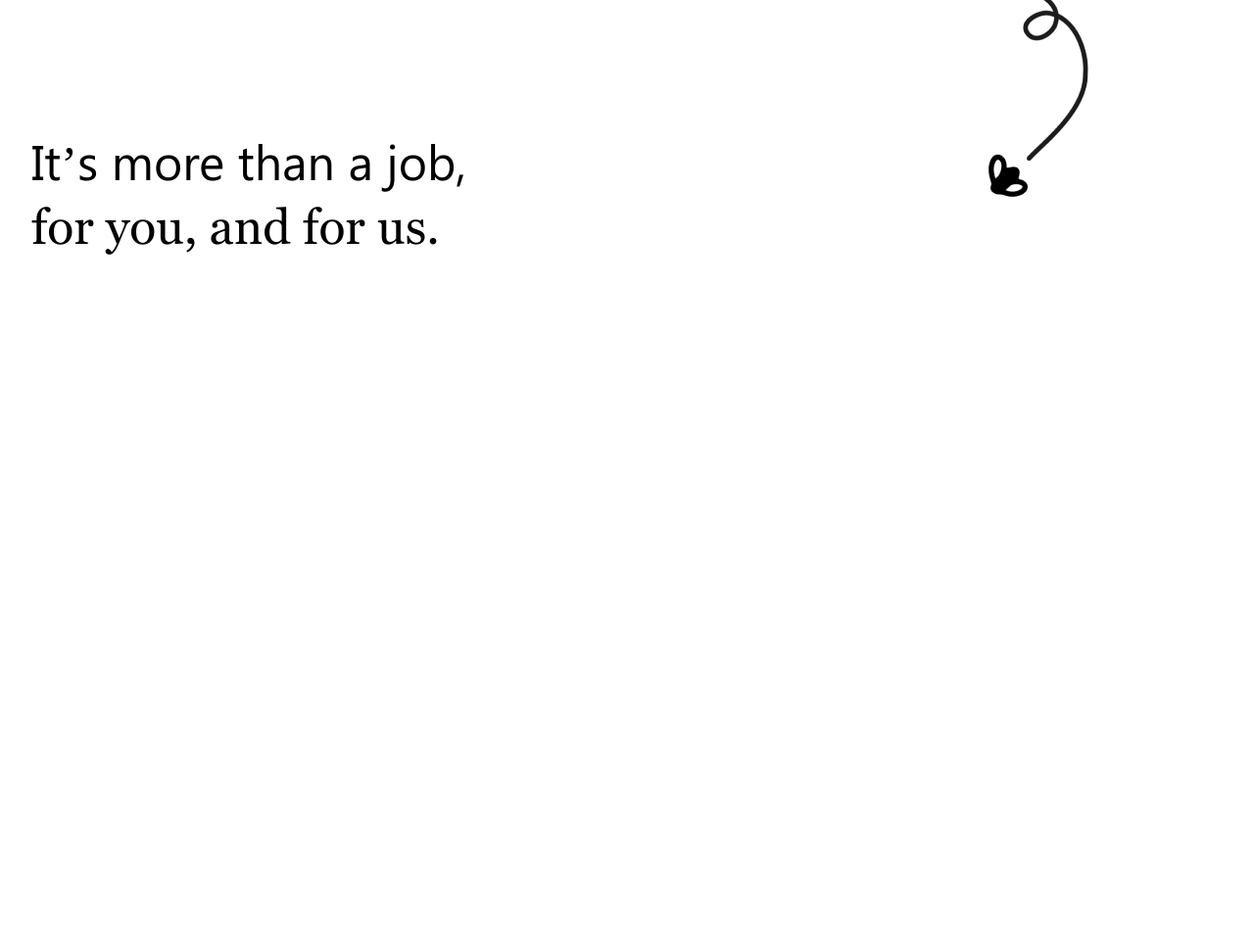
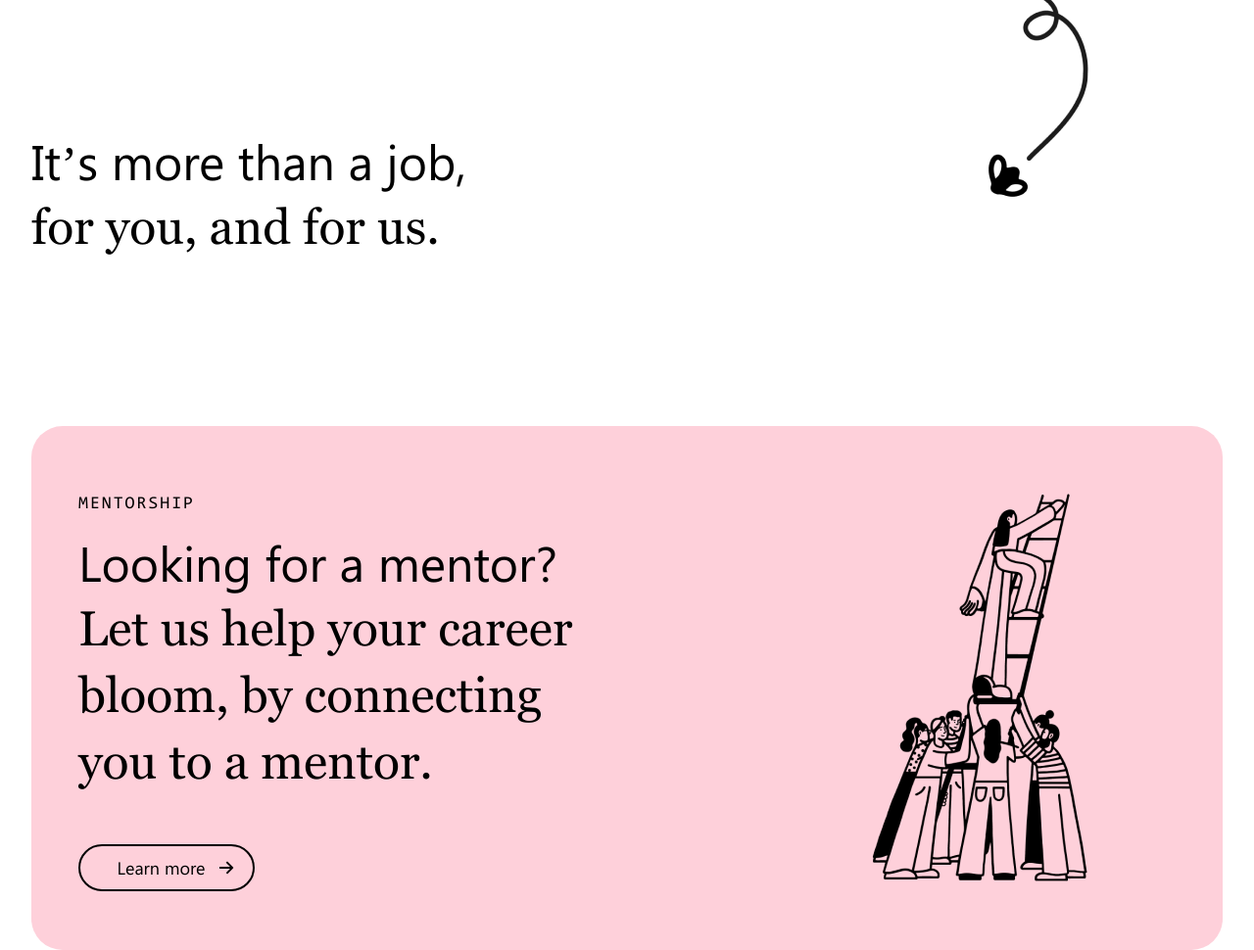
Before and after one commit to MirovaViktoria/maket-Bloom, a website: page index.html in a window 1280 px wide. Shown: the part 6679-7649 px from the top of the page at 98% size. Before the commit the page ends 6943 px from the top, so only its background shows below. Drawn offline with Linux system fonts and the light colour scheme; files whose address does not match are found by name.

Commit message:
add block "mentor"

```diff
--- a/index.html
+++ b/index.html
@@ -280,6 +280,20 @@
             <h1 class="text-about-works__title">It’s more than a job,
 <span class="text-about-works__span">for you, and for us.</span></h1>
         </div>
+        <div class="mentor">
+            <div class="mentor__text">
+                <h1 class="mentor__title">Mentorship</h1>
+            <p class="mentor__subtitle">Looking for a mentor?
+<span class="mentor__span">Let us help your career bloom, by connecting you to a mentor.</span></p>
+<button class="mentor__button">
+    <p class="mentor__button-text">Learn more</p>
+    <img class="mentor__button-arrow" src="./img/arrow-right.png" alt="">
+</button>
+</div>
+<div class="mentor__image">
+    <img class="mentor__mentorship" src="./img/mentorship.png" alt="">
+</div>
+        </div>
         <!-- <script type="text/javascript" src="js/script.js"></script> -->
     </body>
 </html>
--- /dev/null
+++ b/scss/block_mentor.scss
@@ -0,0 +1,93 @@
+.mentor {
+    width: 1216px;
+    height: 535px;
+    margin-left: 32px;
+    margin-top: 173px;
+    background: #fed0da;
+    border-radius: 32px;
+    display: flex;
+    &__text {
+        margin: 0;
+        padding-left: 48px;
+        width: 641px;
+    }
+
+    &__title {
+        width: 130px;
+        height: 18px;
+        padding-top: 71px;
+        font-family: 'Consolas';
+        font-style: normal;
+        font-weight: 400;
+        font-size: 18px;
+        line-height: 18px;
+        letter-spacing: 2px;
+        text-transform: uppercase;
+        color: #000000;
+        margin: 0;
+    }
+
+    &__subtitle {
+        margin: 0;
+        width: 550px;
+        height: 260px;
+        padding-top: 17px;
+        font-family: 'Segoe UI';
+        font-style: normal;
+        font-weight: 400;
+        font-size: 50px;
+        line-height: 65px;
+        color: #000000;
+    }
+    &__span {
+        margin: 0;
+        width: 641px;
+        height: 195px;
+        font-family: 'Georgia';
+        font-style: normal;
+        font-weight: 400;
+        font-size: 50px;
+        line-height: 65px;
+        color: #000000;
+    }
+
+    &__button {
+        box-sizing: border-box;
+        width: 180px;
+        height: 48px;
+        margin-top: 61px;
+        border: 2px solid #000000;
+        border-radius: 999px;
+        display: flex;
+        align-items: center;
+        background: #fed0da;
+    }
+
+    &__button-text {
+        width: 107px;
+        height: 25px;
+        padding-left: 23px;
+        font-family: 'Segoe UI';
+        font-style: normal;
+        font-weight: 400;
+        font-size: 18px;
+        line-height: 25px;
+        color: #000000;
+        margin: 0;
+    }
+
+    &__button-arrow {
+        margin: 0;
+        padding-left: 6px;
+    }
+
+    &__image {
+        margin: 0;
+        padding-left: 63px;
+        padding-top: 51px;
+    }
+
+    &__mentorship {
+        margin: 0;
+    }
+}
--- a/scss/style.scss
+++ b/scss/style.scss
@@ -21,3 +21,4 @@ body {
 @import url(block_right.css);
 @import url(block_james.css);
 @import url(about-works.css);
+@import url(block_mentor.css);
```
Also changed, not shown: css/block_mentor.css (added), css/style.css, img/mentorship.png (added), 2 other files.
